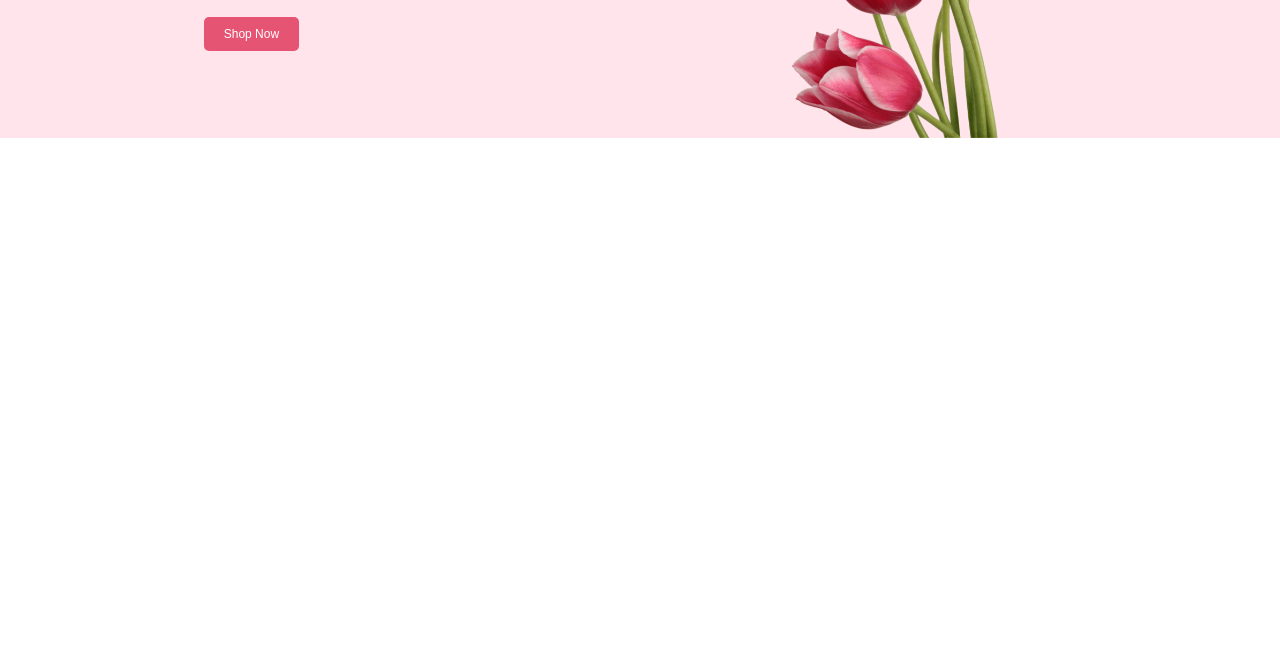
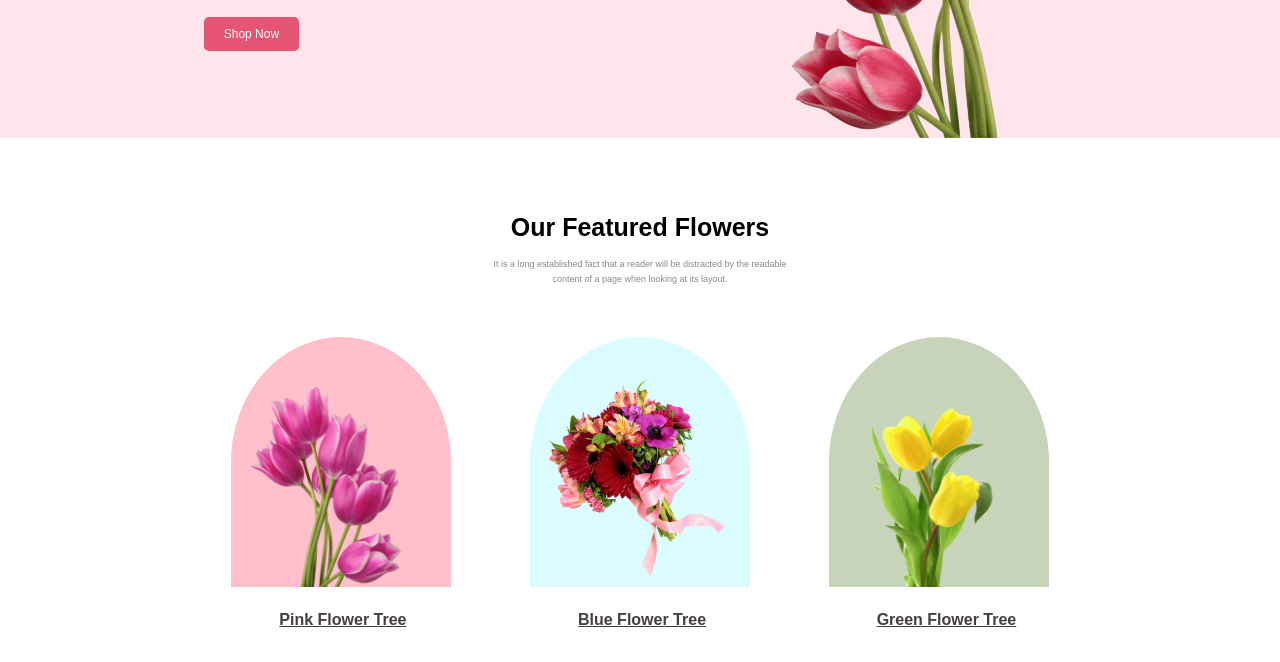
Before and after one commit to shopno693/Flower-Shop, a plain HTML site: page index.html in a window 1280 px wide. Shown: the part 312-974 px from the top of the page. Before the commit the page ends 800 px from the top, so only its background shows below. Drawn offline with Linux system fonts and the light colour scheme.

Commit message:
Featured Flower Section done

```diff
--- a/index.html
+++ b/index.html
@@ -25,3 +25,28 @@
      </div>
     </div>
   </header>
+
+  <!-- This is main section -->
+
+  <main>
+    <!-- This is Our Featured Flowers Section  -->
+    <div class="Our-featured-flower-container">
+      <div class="Our-feature-text">
+        <h1 class="Our-feature-title">Our Featured Flowers</h1>
+        <p class="Our-feature-description">It is a long established fact that a reader will be distracted by the readable <br>content of a page when looking at its layout.
+        </p>
+      </div>
+      <div class="Our-feature-photos">
+        <div class="Flowerbackground1">
+        <img id="Flower1" class="feature-photo " src="Flower Asset/pngwing 6.png" alt="">
+        <h3 class="flower-name">Pink Flower Tree</h3>
+        </div>
+        <div class="Flowerbackground2">
+        <img id="Flower2" class="feature-photo " src="Flower Asset/pngwing 5.png" alt="">
+        <h3 class="flower-name"">Blue Flower Tree</h3>
+        </div>
+        <div class="Flowerbackground3">
+        <img id="Flower3" class="feature-photo" src="Flower Asset/pngwing 7.png" alt="">
+        <h3 class="flower-name"">Green Flower Tree</h3>
+        </div>
+    </div>
--- a/style.css
+++ b/style.css
@@ -48,3 +48,79 @@
   font-size: 12px;
   border-radius: 5px;
 }
+
+
+/* <!-- This is Our Featured Flowers Section  --> */
+.Our-feature-photos {
+  display: flex;
+  justify-content:space-around;
+  align-items: center;
+  height: 350px;
+  margin: auto;
+  margin-bottom: 25px;
+  width: 70%;
+}
+.Our-feature-text {
+ text-align: center;
+}
+.Our-feature-title {
+  font-size: 25px;
+  margin-top: 75px;
+}
+.Our-feature-description {
+  font-size: 9px;
+  margin-top: 15px;
+  color: #8c8888;
+  line-height:15px;
+}
+
+
+#Flower1 {
+  height: 200px;
+  width: 150px ;
+  position: relative;
+  top: 50px;
+  left: 20px;
+}
+.Flowerbackground1 {
+  background-color:pink;
+  height: 250px;
+  width: 220px;
+  border-top-left-radius: 70%;
+  border-top-right-radius: 70%;
+}#Flower2 {
+  height: 200px;
+  width: 200px ;
+  position: relative;
+  top: 40px;
+  left: 10px;
+}
+.Flowerbackground2 {
+  background-color:#d4fdffd1;
+  height: 250px;
+  width: 220px;
+  border-top-left-radius: 70%;
+  border-top-right-radius: 70%;
+}
+#Flower3 {
+  height: 200px;
+  width: 150px ;
+  position: relative;
+  top: 50px;
+  left: 25px;
+}
+.Flowerbackground3 {
+  background-color:#c7d4ba;
+  height: 250px;
+  width: 220px;
+  border-top-left-radius: 70%;
+  border-top-right-radius: 70%;
+}
+.flower-name{
+  position: relative;
+  top: 70px;
+  left: 48px;
+  text-decoration: underline;
+  font-size: 16px;
+  color: rgb(69, 63, 63);
+}
```
